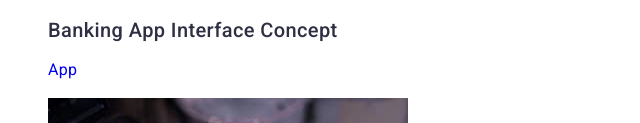
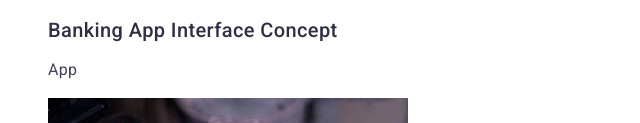
Before and after one commit to andrii248/goit-markup-hw-02, a plain HTML site: page portfolio.html in a window 1280 px wide. Shown: the part 646-769 px from the top of the page, 0-640 px from the left. Drawn offline with Linux system fonts and the light colour scheme.

Commit message:
typo correction in styles.css

```diff
--- a/css/styles.css
+++ b/css/styles.css
@@ -197,5 +197,5 @@ button {
   font-weight: 400;
   line-height: 1.5;
   letter-spacing: 0.32px;
-  color: var(--state);
+  color: var(--slate);
 }
```
